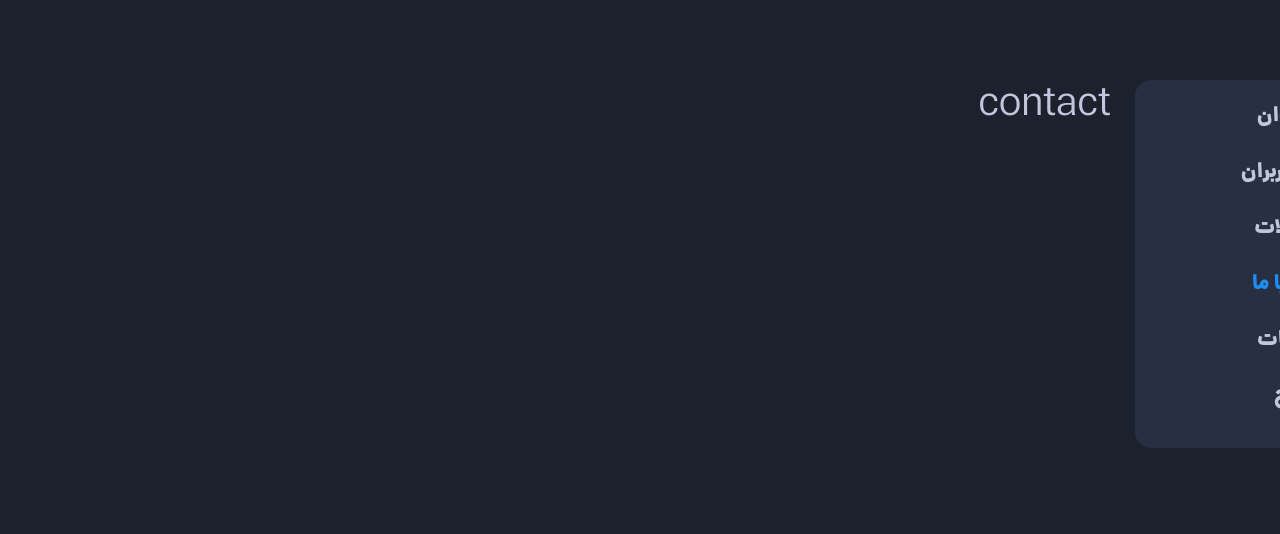
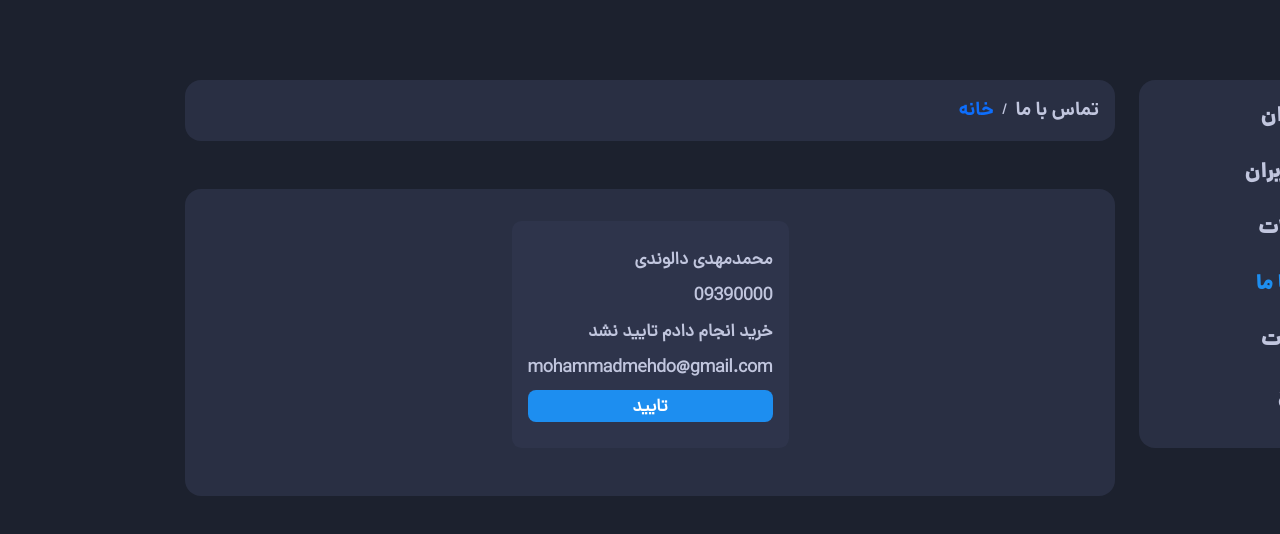
Before and after one commit to mohammadmehdidalvandii/karta, a Next.js app: page /Admin in a window 1280 px wide. Both pictures are taken after a click on the button "تماس با ما". Shown: the top 534 px of the page. Built offline with nearby package versions, Linux system fonts and the light colour scheme.

Commit message:
create section contact for admin-page

```diff
--- a/src/app/Admin/page.js
+++ b/src/app/Admin/page.js
@@ -4,6 +4,7 @@ import style from "../../styles/Admin.module.css";
 import Dashboard from "@/components/template/admin/Dashboard";
 import UserList from "@/components/template/admin/UserList";
 import Products from "@/components/template/admin/Products";
+import Contact from "@/components/template/admin/Contact";
 
 function page() {
     const [menu , setMenu]= useState('dashboard')
@@ -44,7 +45,7 @@ function page() {
                 {menu === 'dashboard' && (<Dashboard/>)}
                 {menu === 'user_list' && (<UserList/>)}
                 {menu === 'product' && (<Products/>)}
-                {menu === 'contact' && (<h1>contact</h1>)}
+                {menu === 'contact' && (<Contact/>)}
                 {menu === 'order' && (<h1>order</h1>)}
           </div>
         </div>
--- /dev/null
+++ b/src/components/template/admin/Contact.js
@@ -0,0 +1,32 @@
+import React from 'react';
+import style from './Contact.module.css';
+import Pheader from '@/components/modules/P-header/P-header';
+
+function Contact() {
+  return (
+    <section className={style.contact}>
+        <div className="row">
+            <div className="col-12">
+                <Pheader text='تماس با ما '/>
+            </div>
+        </div>
+        <div className="row mt-5">
+            <div className="col-12">
+            <div className={style.contact_wrapper}>
+                <ul className={style.contact_item}>
+                    <li>محمدمهدی دالوندی</li>
+                    <li>09390000</li>
+                    <li>خرید انجام دادم تایید نشد</li>
+                    <li>mohammadmehdo@gmail.com</li>
+                    <li className={style.contact_item_buttons}>
+                        <button className={style.contact_item_btn}>تایید </button>
+                    </li>
+                </ul>
+            </div>
+            </div>
+        </div>
+    </section>
+  )
+}
+
+export default Contact
--- /dev/null
+++ b/src/components/template/admin/Contact.module.css
@@ -0,0 +1,51 @@
+.contact{
+    display: block;
+    width: 100%;
+}
+.contact_wrapper{
+    display: flex;
+    align-items: center;
+    justify-content: center;
+    gap: 1rem;
+    width: 100%;
+    padding: 2rem 1rem;
+    background-color: var(--secondary);
+    border-radius: 1rem;
+}
+.contact_item{
+    display: block;
+    padding: 1rem;
+    background-color: var(--success);
+    border-radius: 0.6rem;
+    margin-bottom: 1rem;
+}
+.contact_item li{
+   margin: 0.6rem 0;
+   font-size: 1.1rem;
+   font-weight: 700;
+}
+
+
+.contact_item_buttons{
+    display: block;
+    width: 100%;
+}
+.contact_item_btn{
+    display: flex;
+    align-items: center;
+    justify-content: center;
+    width: 100%;
+    height: 2rem;
+    font-size: 1.1rem;
+    font-weight: 700;
+    color: var(--whiteColor);
+    outline: none;
+    border: none;
+    background-color: var(--textHover);
+    border-radius: 0.5rem;
+    transition: all 0.4s ease-in-out;
+}
+.contact_item_btn:hover{
+    color: var(--textHover);
+    background-color: var(--textColor);
+}
```
